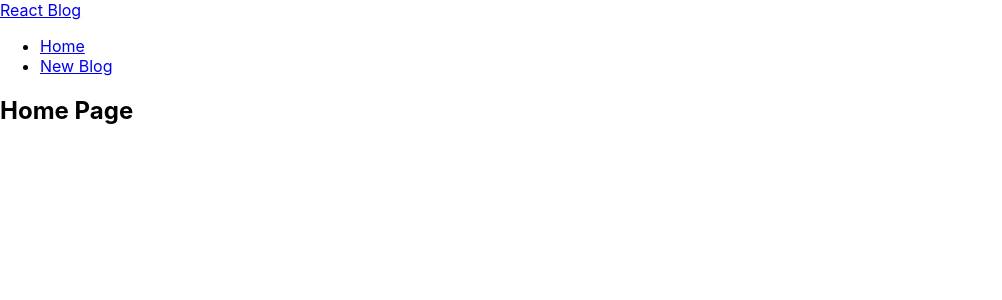
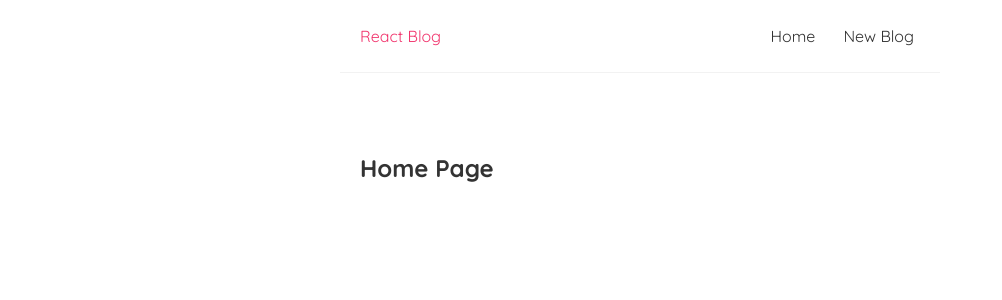
Before and after one commit to azamatyudaev/the-net-ninja-full-react-tutorial, a React (Create React App) app: page / in a window 1280 px wide. Shown: the top 300 px of the page, without its empty margins (0-1002 px from the left). Built offline with nearby package versions, Linux system fonts and the light colour scheme.

Commit message:
Lesson 3 Adding styles

```diff
--- a/src/index.css
+++ b/src/index.css
@@ -1,13 +1,67 @@
+@import url('https://fonts.googleapis.com/css2?family=Quicksand:wght@300;400;500;600;700&display=swap');
+
+/* Base styles */
+html {
+  box-sizing: border-box;
+}
+
+*,
+*::after,
+*::before {
+  box-sizing: inherit;
+}
+
 body {
   margin: 0;
-  font-family: -apple-system, BlinkMacSystemFont, 'Segoe UI', 'Roboto', 'Oxygen',
-    'Ubuntu', 'Cantarell', 'Fira Sans', 'Droid Sans', 'Helvetica Neue',
-    sans-serif;
-  -webkit-font-smoothing: antialiased;
-  -moz-osx-font-smoothing: grayscale;
+  font-family: "Quicksand", sans-serif;
+  color: #333;
 }
 
-code {
-  font-family: source-code-pro, Menlo, Monaco, Consolas, 'Courier New',
-    monospace;
+ol,
+ul {
+  list-style: none;
+  margin: 0;
+  padding: 0;
 }
+
+a {
+  text-decoration: none;
+  display: inline-block;
+  color: inherit;
+}
+
+.navbar {
+  padding: 20px;
+  display: flex;
+  align-items: center;
+  justify-content: space-between;
+  max-width: 600px;
+  margin: 0 auto;
+  border-bottom: 1px solid #f2f2f2;
+}
+
+.logo {
+  color: #f1356d;
+}
+
+.navbar__list {
+  display: flex;
+  align-items: center;
+}
+
+.navbar__link {
+  margin-left: 16px;
+  text-decoration: none;
+  padding: 6px;
+  transition: 0.3s;
+}
+
+.navbar__link:hover {
+  color: #f1356d;
+}
+
+.content {
+  max-width: 600px;
+  margin: 40px auto;
+  padding: 20px;
+}
```
